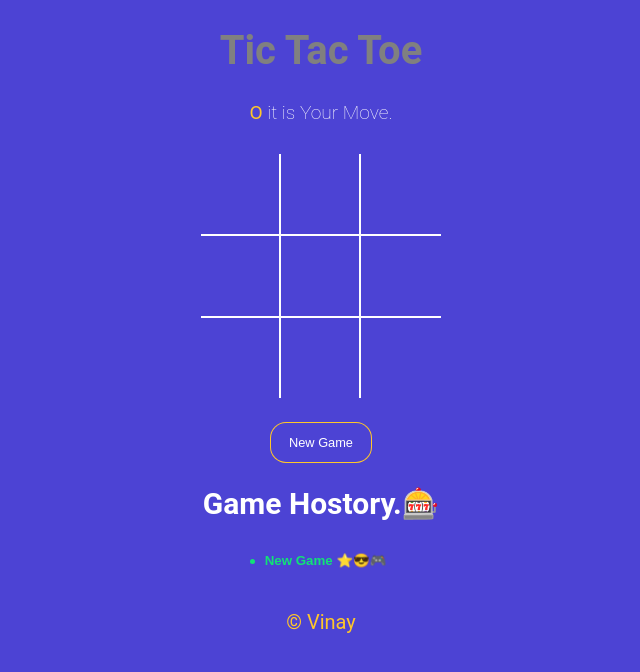
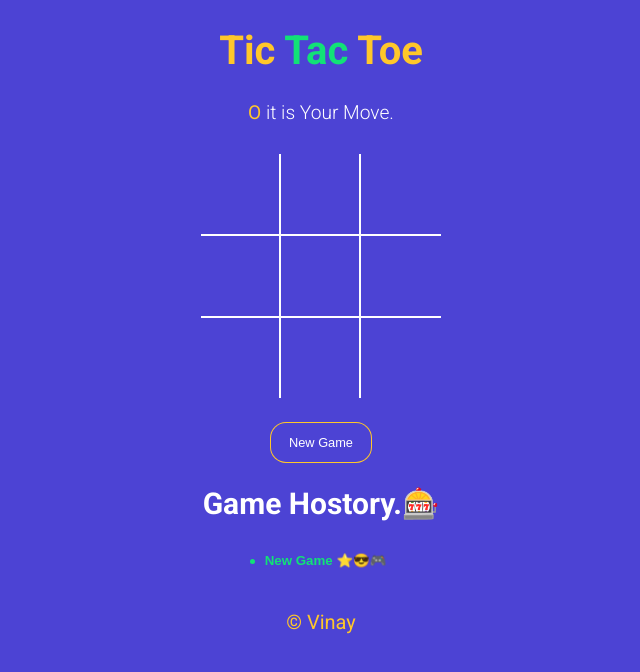
Before and after one commit to winay122/ticTacToe_Game, a React (Vite) app: page / in a window 1280 px wide. Shown: the top 672 px of the page, without its empty margins (319-959 px from the left). Built offline with nearby package versions, Linux system fonts and the light colour scheme.

Commit message:
font and game heading styling

```diff
--- a/index.html
+++ b/index.html
@@ -4,6 +4,11 @@
     <meta charset="UTF-8" />
     <link rel="icon" type="image/svg+xml" href="/vite.svg" />
     <meta name="viewport" content="width=device-width, initial-scale=1.0" />
+    <link
+      href="https://fonts.googleapis.com/css?family=Roboto:300,400,700&display=swap"
+      rel="stylesheet"
+    />
+
     <title>Tic Tac Toe</title>
   </head>
   <body>
--- a/src/App.jsx
+++ b/src/App.jsx
@@ -58,7 +58,7 @@
 
     return(
         <div className='app'>
-            <h1 style={{color:"grey"}}>Tic Tac Toe</h1>
+            <h1 className='text-orange'>Tic <span className='text-green'>Tac</span> Toe</h1>
 
             <StatusMessage winner={winner} gamingBoard={gamingBoard}/>
 
```
